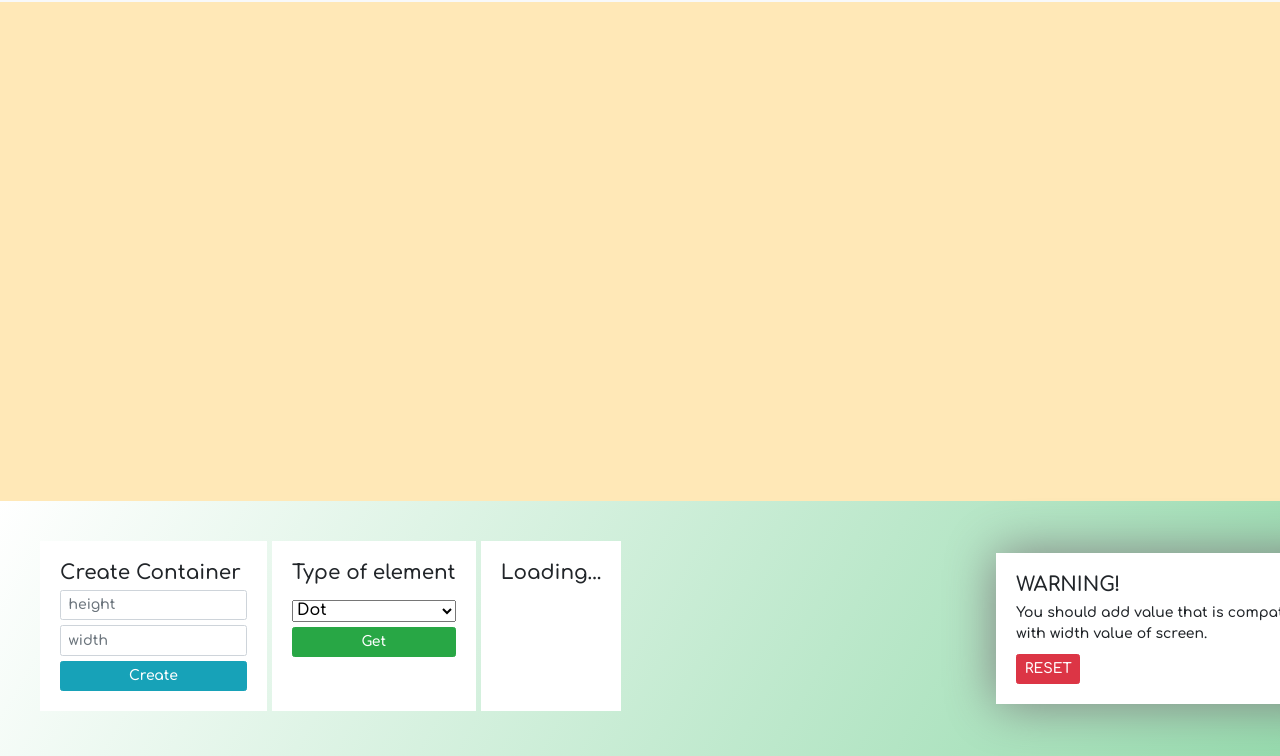
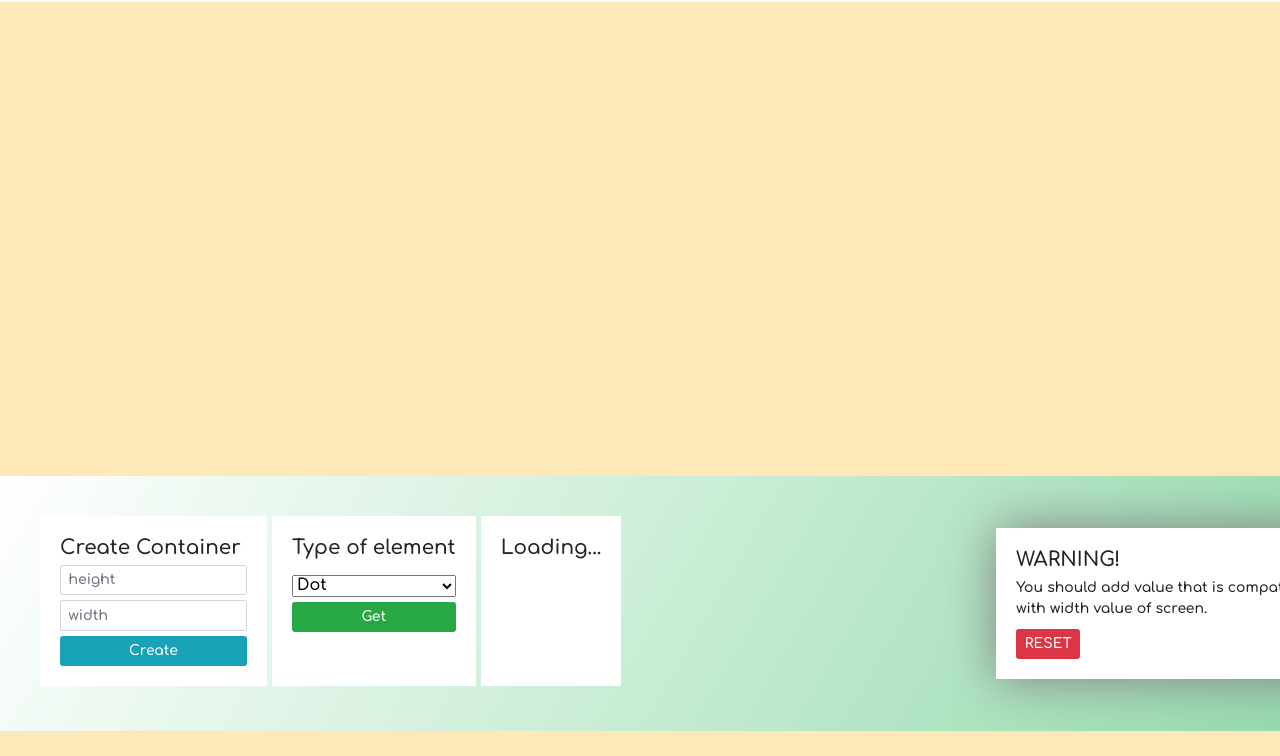
Before and after one commit to AhmetOzdemir34/draw-on, a React app: page / in a window 1280 px wide. Shown: the part 44-800 px from the top of the page. Built offline with nearby package versions, Linux system fonts and the light colour scheme.

Commit message:
Update App.css

```diff
--- a/src/styles/App.css
+++ b/src/styles/App.css
@@ -12,7 +12,7 @@ body{
   background-repeat: no-repeat;
   background-size: cover;
   width: 1350px;
-  height: 800px;
+  height: 775px;
   margin: auto !important;
   position: relative;
   text-align: center;
```
